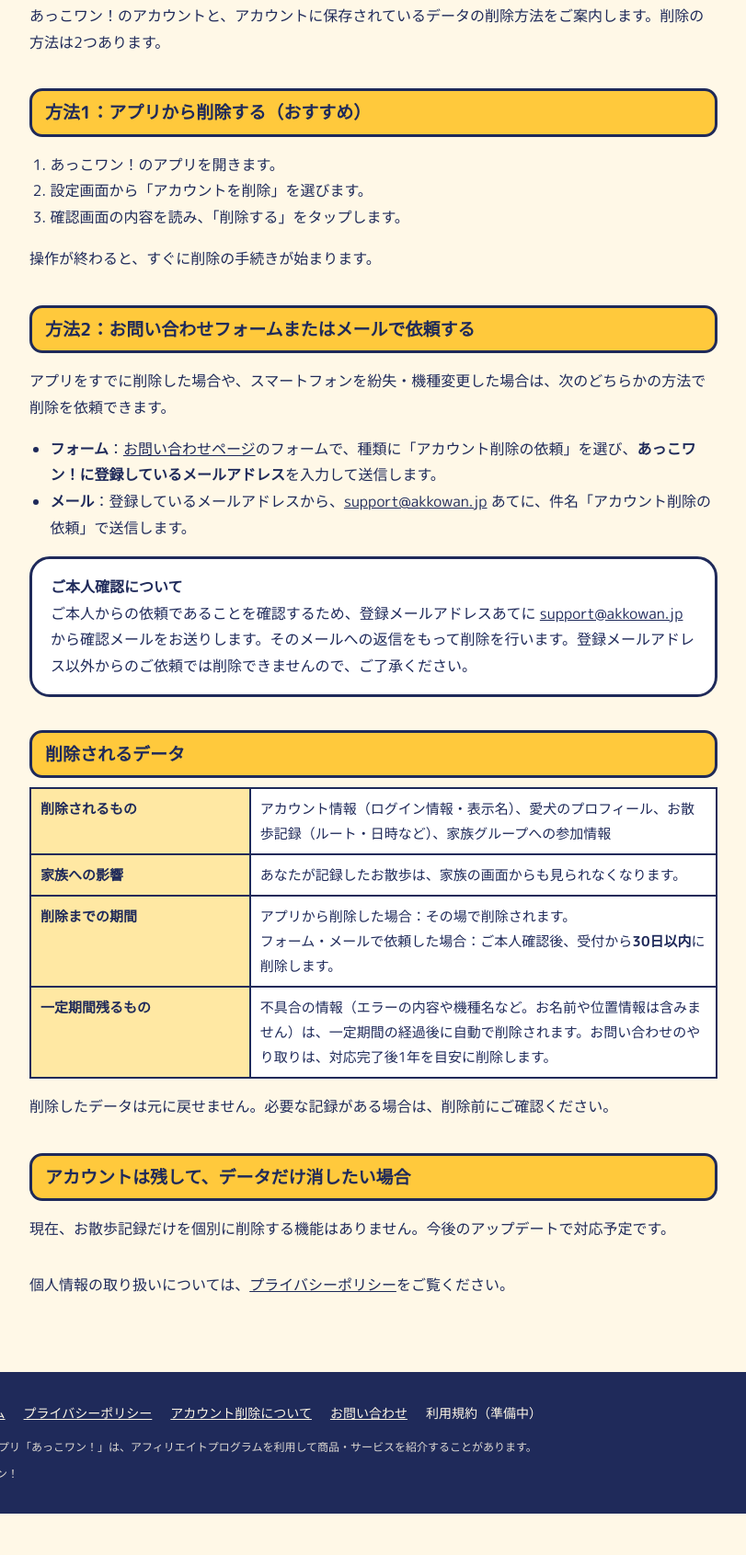
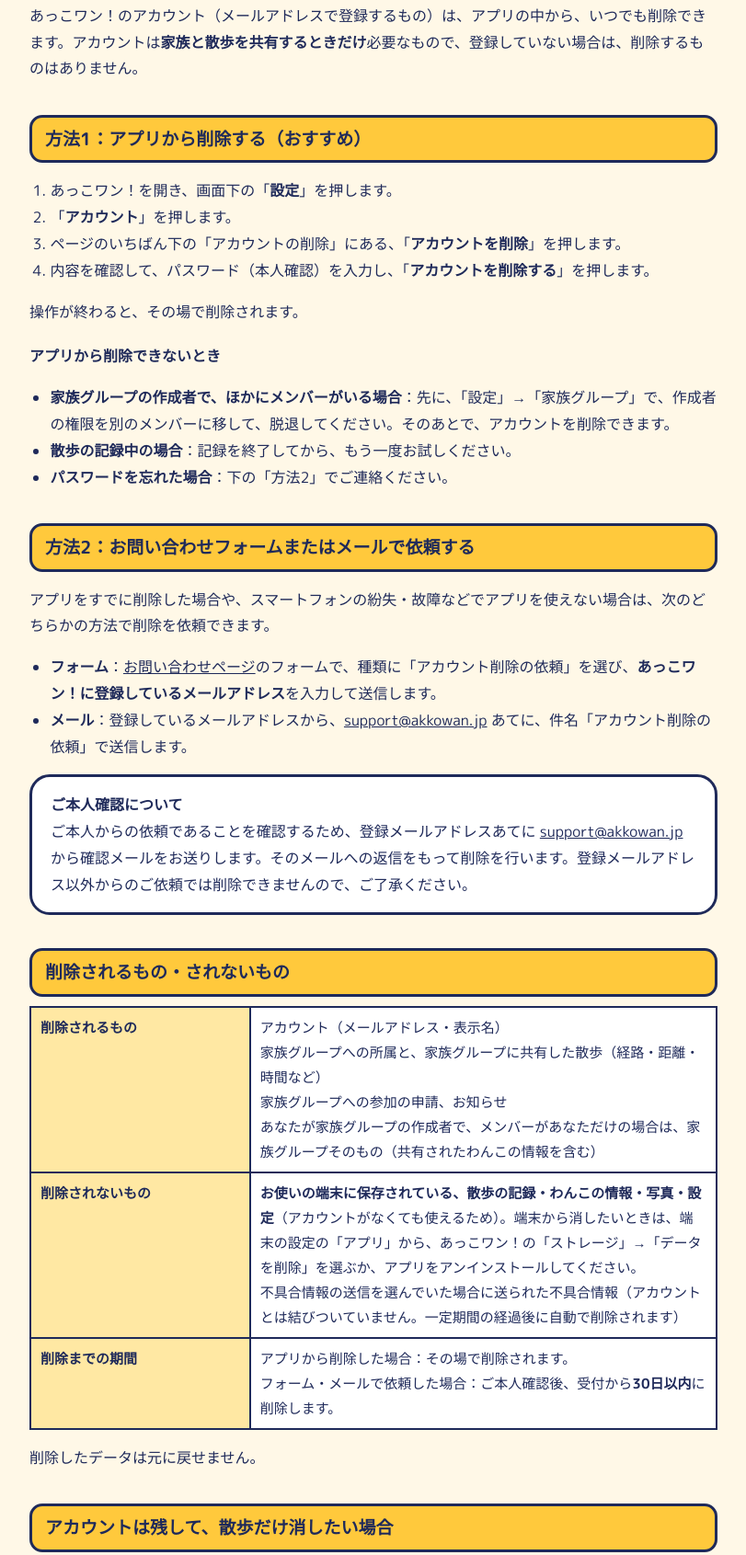
Before and after one commit to akkoWan/akkowan-site, a plain HTML site: page delete-account.html in a window 1280 px wide. Shown: the part 230-1921 px from the top of the page at 92% size, without its empty margins (234-1045 px from the left). Before the commit the page ends 1876 px from the top, so only its background shows below. Drawn offline with Linux system fonts and the light colour scheme.

Commit message:
privacy policy update

```diff
--- a/delete-account.html
+++ b/delete-account.html
@@ -27,20 +27,28 @@
 
 <main class="doc">
   <h1>アカウント削除について</h1>
-  <p class="meta">最終更新日：2026年10月26日</p>
+  <p class="meta">最終更新日：2026年11月21日</p>
 
-  <p>あっこワン！のアカウントと、アカウントに保存されているデータの削除方法をご案内します。削除の方法は2つあります。</p>
+  <p>あっこワン！のアカウント（メールアドレスで登録するもの）は、アプリの中から、いつでも削除できます。アカウントは<strong>家族と散歩を共有するときだけ</strong>必要なもので、登録していない場合は、削除するものはありません。</p>
 
   <h2>方法1：アプリから削除する（おすすめ）</h2>
   <ol>
-    <li>あっこワン！のアプリを開きます。</li>
-    <li>設定画面から「アカウントを削除」を選びます。</li>
-    <li>確認画面の内容を読み、「削除する」をタップします。</li>
+    <li>あっこワン！を開き、画面下の「<strong>設定</strong>」を押します。</li>
+    <li>「<strong>アカウント</strong>」を押します。</li>
+    <li>ページのいちばん下の「アカウントの削除」にある、「<strong>アカウントを削除</strong>」を押します。</li>
+    <li>内容を確認して、パスワード（本人確認）を入力し、「<strong>アカウントを削除する</strong>」を押します。</li>
   </ol>
-  <p>操作が終わると、すぐに削除の手続きが始まります。</p>
+  <p>操作が終わると、その場で削除されます。</p>
+
+  <h3>アプリから削除できないとき</h3>
+  <ul>
+    <li><strong>家族グループの作成者で、ほかにメンバーがいる場合</strong>：先に、「設定」→「家族グループ」で、作成者の権限を別のメンバーに移して、脱退してください。そのあとで、アカウントを削除できます。</li>
+    <li><strong>散歩の記録中の場合</strong>：記録を終了してから、もう一度お試しください。</li>
+    <li><strong>パスワードを忘れた場合</strong>：下の「方法2」でご連絡ください。</li>
+  </ul>
 
   <h2>方法2：お問い合わせフォームまたはメールで依頼する</h2>
-  <p>アプリをすでに削除した場合や、スマートフォンを紛失・機種変更した場合は、次のどちらかの方法で削除を依頼できます。</p>
+  <p>アプリをすでに削除した場合や、スマートフォンの紛失・故障などでアプリを使えない場合は、次のどちらかの方法で削除を依頼できます。</p>
   <ul>
     <li><strong>フォーム</strong>：<a href="contact.html">お問い合わせページ</a>のフォームで、種類に「アカウント削除の依頼」を選び、<strong>あっこワン！に登録しているメールアドレス</strong>を入力して送信します。</li>
     <li><strong>メール</strong>：登録しているメールアドレスから、<a href="mailto:support@akkowan.jp?subject=アカウント削除の依頼">support@akkowan.jp</a> あてに、件名「アカウント削除の依頼」で送信します。</li>
@@ -50,24 +58,28 @@
     ご本人からの依頼であることを確認するため、登録メールアドレスあてに <a href="mailto:support@akkowan.jp">support@akkowan.jp</a> から確認メールをお送りします。そのメールへの返信をもって削除を行います。登録メールアドレス以外からのご依頼では削除できませんので、ご了承ください。
   </div>
 
-  <h2>削除されるデータ</h2>
+  <h2>削除されるもの・されないもの</h2>
   <div class="table-scroll">
   <table>
-    <tr><th>削除されるもの</th><td>アカウント情報（ログイン情報・表示名）、愛犬のプロフィール、お散歩記録（ルート・日時など）、家族グループへの参加情報</td></tr>
-    <tr><th>家族への影響</th><td>あなたが記録したお散歩は、家族の画面からも見られなくなります。</td></tr>
+    <tr><th>削除されるもの</th><td>
+      アカウント（メールアドレス・表示名）<br>
+      家族グループへの所属と、家族グループに共有した散歩（経路・距離・時間など）<br>
+      家族グループへの参加の申請、お知らせ<br>
+      あなたが家族グループの作成者で、メンバーがあなただけの場合は、家族グループそのもの（共有されたわんこの情報を含む）
+    </td></tr>
+    <tr><th>削除されないもの</th><td>
+      <strong>お使いの端末に保存されている、散歩の記録・わんこの情報・写真・設定</strong>（アカウントがなくても使えるため）。端末から消したいときは、端末の設定の「アプリ」から、あっこワン！の「ストレージ」→「データを削除」を選ぶか、アプリをアンインストールしてください。<br>
+      不具合情報の送信を選んでいた場合に送られた不具合情報（アカウントとは結びついていません。一定期間の経過後に自動で削除されます）
+    </td></tr>
     <tr><th>削除までの期間</th><td>アプリから削除した場合：その場で削除されます。<br>フォーム・メールで依頼した場合：ご本人確認後、受付から<strong>30日以内</strong>に削除します。</td></tr>
-    <tr><th>一定期間残るもの</th><td>不具合の情報（エラーの内容や機種名など。お名前や位置情報は含みません）は、一定期間の経過後に自動で削除されます。お問い合わせのやり取りは、対応完了後1年を目安に削除します。</td></tr>
   </table>
   </div>
-  <p>削除したデータは元に戻せません。必要な記録がある場合は、削除前にご確認ください。</p>
+  <p>削除したデータは元に戻せません。</p>
 
-  <h2>アカウントは残して、データだけ消したい場合</h2>
-  <!-- 散歩記録の削除機能を実装したら有効にする -->
-  <!-- <p>個々のお散歩記録は、アプリの記録画面からいつでも削除できます。</p> -->
-  <p>現在、お散歩記録だけを個別に削除する機能はありません。今後のアップデートで対応予定です。</p>
+  <h2>アカウントは残して、散歩だけ消したい場合</h2>
+  <p>家族に共有した散歩は、アプリの家族の記録の画面で、散歩の詳細から「家族グループから削除」を選ぶと、個別に削除できます（記録した本人と、家族グループの作成者が削除できます）。</p>
 
   <p style="margin-top:32px;">個人情報の取り扱いについては、<a href="privacy.html">プライバシーポリシー</a>をご覧ください。</p>
-
 </main>
 
 <footer class="site-footer">
```
Also changed, not shown: privacy.html (+15 -8 lines).
